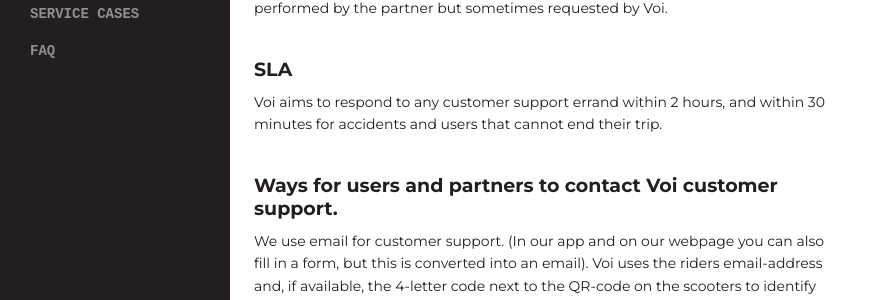
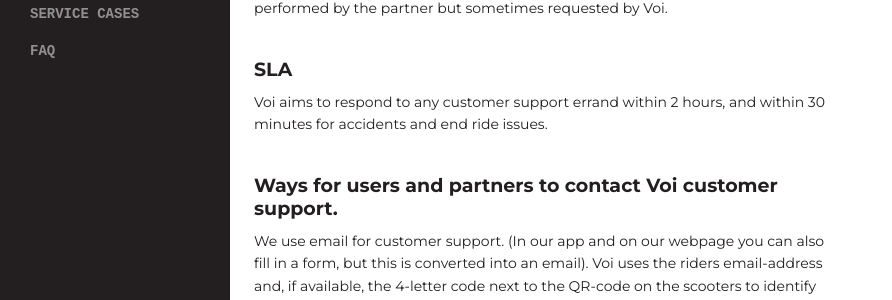
Before and after one commit to voi-api/voi-api.github.io, a Jekyll site: the page built from customer-support.md, in a window 1280 px wide and 900 px high. Shown: the part 261-561 px from the top of the window, without its empty margins (0-892 px from the left). Built offline with Jekyll 4.4.1, drawn with Linux system fonts in a browser that asks for light colours; some web fonts are replaced.

Commit message:
Update customer-support.md

```diff
--- a/customer-support.md
+++ b/customer-support.md
@@ -10,7 +10,7 @@ description: Customer support flows, ways of contact and service cases.
 Voi is responsible for any service cases related to scooters, active rides, accidents, and police. Any other requests are handled by the partner. By presenting Voi's contact information while the user is unlocking, riding, and locking the scooter, most support cases end up in the right place. If service requests are sent to the wrong customer support, Customer support forwards them to their counterpart at the other company (via email or directly through Zendesk if Zendesk integration is implemented where the latter is highly recommended). Refunds are always performed by the partner but sometimes requested by Voi.
 
 ## SLA
-Voi aims to respond to any customer support errand within 2 hours, and within 30 minutes for accidents and users that cannot end their trip.
+Voi aims to respond to any customer support errand within 2 hours, and within 30 minutes for accidents and end ride issues.
 
 ## Ways for users and partners to contact Voi customer support.
 We use email for customer support. (In our app and on our webpage you can also fill in a form, but this is converted into an email). Voi uses the riders email-address and, if available, the 4-letter code next to the QR-code on the scooters to identify the users in our internal systems. We need this information and the name of your app provided when you contact our support.
```
